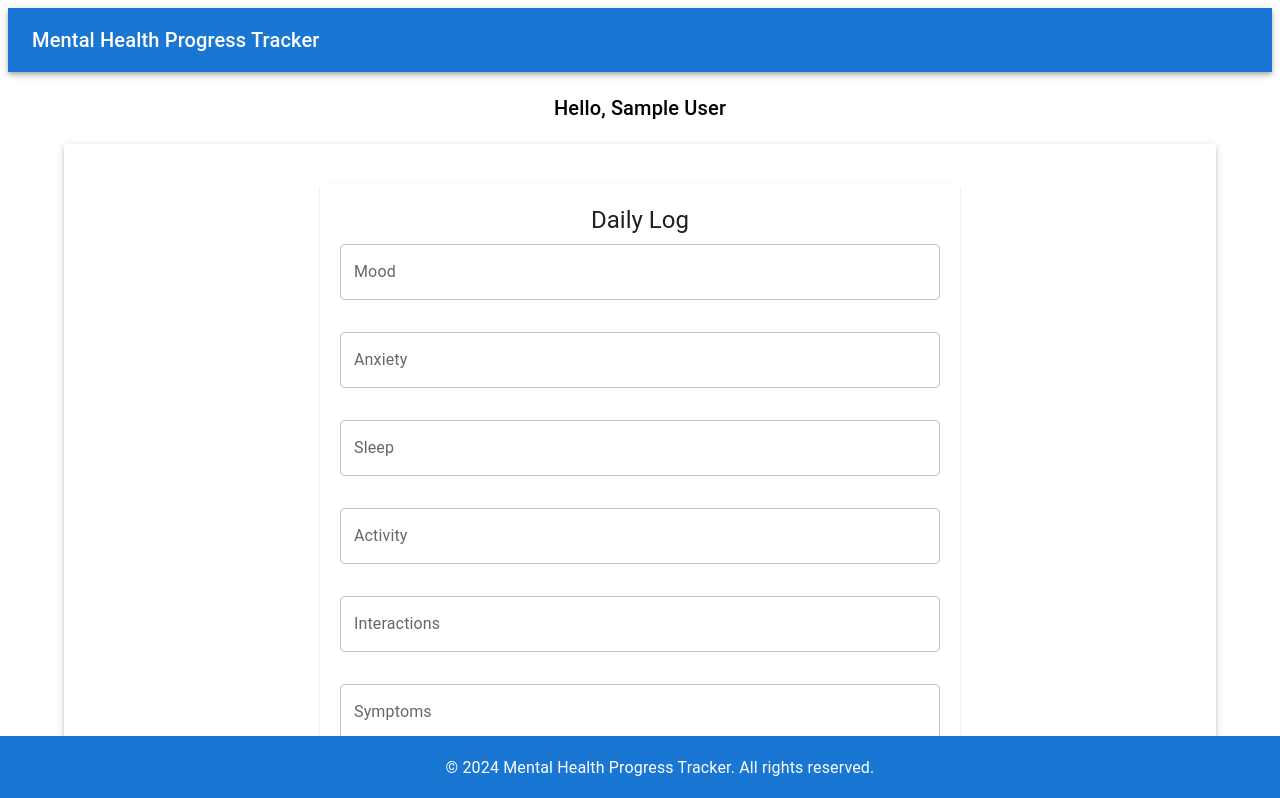
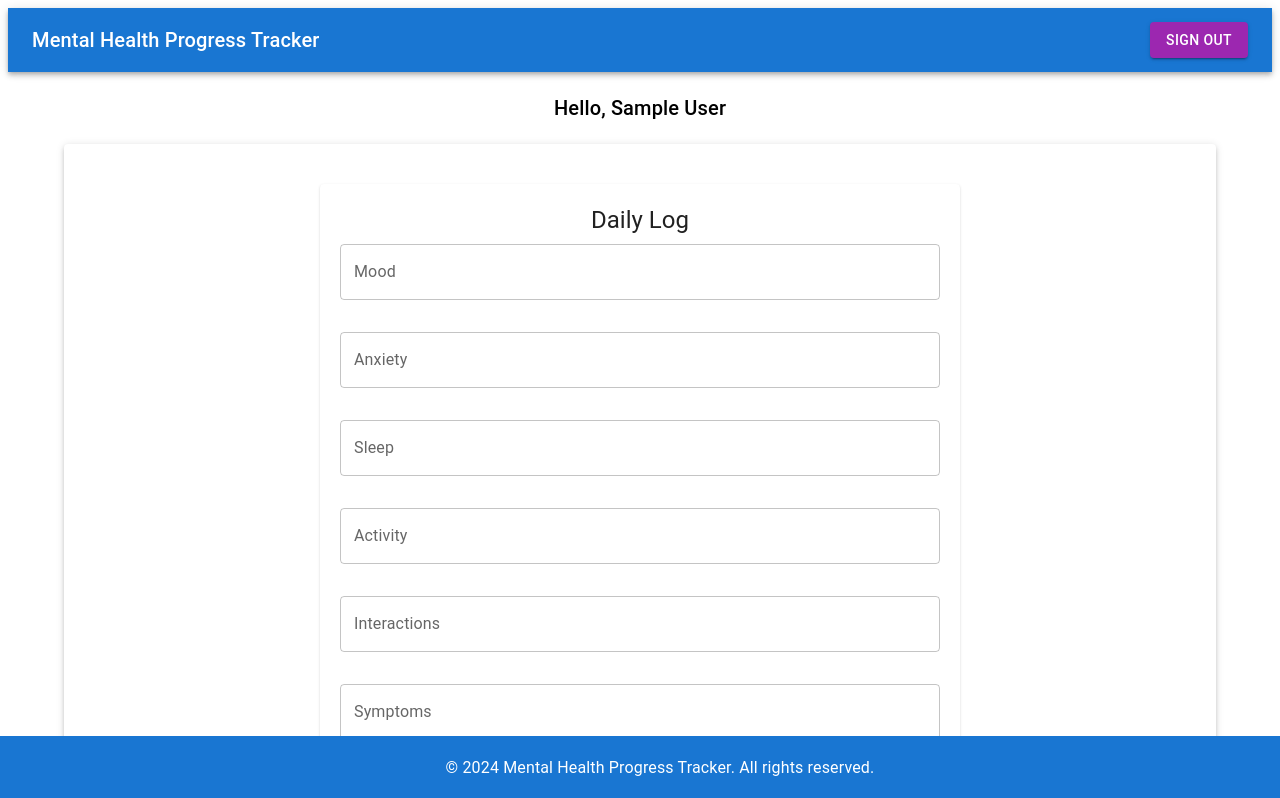
Before and after one commit to VaidyaHarshal/mental-health-progress-tracker, a React (Vite) app in the folder client/: page / in a window 1280 px wide. Shown: the top 798 px of the page. Built offline with nearby package versions, Linux system fonts and the light colour scheme; no server answers; sample sign-in values are in the browser's storage.

Commit message:
component changes

```diff
--- a/client/src/App.jsx
+++ b/client/src/App.jsx
@@ -1,11 +1,10 @@
 import React, { useState } from "react";
 import { BrowserRouter as Router, Route, Routes } from "react-router-dom";
-// import Header from "./components/Layout/Header";
 import Home from "./pages/Home";
-import Dashboard from "./pages/Dashboard";
-import DailyLogForm from "./components/DailyLogForm";
 import { UserProvider, useUser } from "./contexts/userContext";
 import { DataProvider } from "./contexts/dataContext";
+import Login from "./components/Login";
+import ProtectedRoute from "./components/ProtectedRoute";
 
 const App = () => {
   const { user } = useUser();
@@ -14,18 +13,12 @@ const App = () => {
     <DataProvider>
       <UserProvider>
         <Router>
-          {/* <Header /> */}
           <Routes>
             <Route path="/" element={<Home />} />
             <Route
-              path="/dashboard"
-              element={
-                <PrivateRoute>
-                  <Dashboard user={user} />
-                </PrivateRoute>
-              }
+              path="/home"
+              element={<ProtectedRoute element={<Home />} />}
             />
-            <Route path="/dailyform" element={<DailyLogForm />} />
           </Routes>
         </Router>
       </UserProvider>
@@ -33,9 +26,4 @@ const App = () => {
   );
 };
 
-const PrivateRoute = ({ children }) => {
-  const { user } = useUser();
-  return user ? children : <div>Please sign in to access this page.</div>;
-};
-
 export default App;
--- a/client/src/components/Auth.jsx
+++ b/client/src/components/Auth.jsx
@@ -4,6 +4,7 @@ import { GoogleAuthProvider, signInWithPopup, signOut } from "firebase/auth";
 import { useUser } from "../contexts/userContext";
 import { Button, Box, Typography, CircularProgress } from "@mui/material";
 import { styled } from "@mui/system";
+import { useNavigate } from "react-router-dom";
 
 const AuthBox = styled(Box)({
   display: "flex",
@@ -22,6 +23,7 @@ const Auth = () => {
   const [isSignedIn, setIsSignedIn] = useState(false);
   const [loading, setLoading] = useState(false);
   const { user, setUser } = useUser();
+  const navigate = useNavigate();
 
   useEffect(() => {
     setIsSignedIn(!!user);
@@ -36,6 +38,7 @@ const Auth = () => {
       .then((result) => {
         setUser(result.user);
         setLoading(false);
+        navigate("/home");
       })
       .catch((error) => {
         if (error.code === "auth/popup-closed-by-user") {
@@ -47,18 +50,18 @@ const Auth = () => {
       });
   };
 
-  const handleSignOut = () => {
-    setLoading(true);
-    signOut(auth)
-      .then(() => {
-        setUser(null);
-        setLoading(false);
-      })
-      .catch((error) => {
-        console.error("Error signing out: ", error);
-        setLoading(false);
-      });
-  };
+  // const handleSignOut = () => {
+  //   setLoading(true);
+  //   signOut(auth)
+  //     .then(() => {
+  //       setUser(null);
+  //       setLoading(false);
+  //     })
+  //     .catch((error) => {
+  //       console.error("Error signing out: ", error);
+  //       setLoading(false);
+  //     });
+  // };
 
   return (
     <AuthBox>
--- /dev/null
+++ b/client/src/components/Layout/HeaderComponent.jsx
@@ -0,0 +1,63 @@
+import React, { useState } from "react";
+import {
+  AppBar,
+  Toolbar,
+  Typography,
+  Button,
+  CircularProgress,
+  Box,
+} from "@mui/material";
+import { styled } from "@mui/system";
+import { signOut } from "firebase/auth";
+import { auth } from "../../utils/firebaseConfig";
+import { useUser } from "../../contexts/userContext";
+
+const HeaderContainer = styled(Box)({
+  flexGrow: 1,
+});
+
+const AuthButton = styled(Button)({
+  marginLeft: "auto", // Push the button to the far right
+  color: "white",
+});
+
+const HeaderComponent = () => {
+  const [loading, setLoading] = useState(false);
+  const { user, setUser } = useUser();
+
+  const handleSignOut = async () => {
+    setLoading(true);
+    try {
+      await signOut(auth);
+      setUser(null);
+    } catch (error) {
+      console.error("Error signing out: ", error);
+    } finally {
+      setLoading(false);
+    }
+  };
+
+  return (
+    <HeaderContainer>
+      <AppBar position="static">
+        <Toolbar>
+          <Typography variant="h6" component="div">
+            Mental Health Progress Tracker
+          </Typography>
+          {user && (
+            <AuthButton
+              variant="contained"
+              color="secondary"
+              onClick={handleSignOut}
+              disabled={loading}
+            >
+              {loading ? <CircularProgress size={24} /> : "Sign out"}
+            </AuthButton>
+          )}
+        </Toolbar>
+      </AppBar>
+    </HeaderContainer>
+  );
+};
+
+export default HeaderComponent;
--- /dev/null
+++ b/client/src/components/Login.jsx
@@ -0,0 +1,21 @@
+import React from "react";
+import { Typography, Box } from "@mui/material";
+import { styled } from "@mui/system";
+import Auth from "../components/Auth"; // Import your Auth component
+
+const LoginContainer = styled(Box)({
+  display: "flex",
+  justifyContent: "center",
+  alignItems: "center",
+  height: "100vh",
+});
+
+const Login = () => {
+  return (
+    <LoginContainer>
+      <Auth />
+    </LoginContainer>
+  );
+};
+
+export default Login;
--- /dev/null
+++ b/client/src/components/ProtectedRoute.jsx
@@ -0,0 +1,11 @@
+import React from "react";
+import { Navigate } from "react-router-dom";
+import { useUser } from "../contexts/userContext"; // Adjust the import path as needed
+
+const ProtectedRoute = ({ element }) => {
+  const { user } = useUser();
+
+  return user ? element : <Navigate to="/" />;
+};
+
+export default ProtectedRoute;
--- a/client/src/pages/Home.jsx
+++ b/client/src/pages/Home.jsx
@@ -12,7 +12,7 @@ import {
   Toolbar,
 } from "@mui/material";
 import { styled } from "@mui/system";
-import Dashboard from "./Dashboard";
+import HeaderComponent from "../components/Layout/HeaderComponent";
 
 const Header = styled(Box)({
   backgroundImage: "url(https://source.unsplash.com/1600x900/?nature,water)",
@@ -27,7 +27,7 @@ const Header = styled(Box)({
 
 const MainContent = styled(Container)({
   marginTop: "20px",
-  paddingBottom: "80px", // Space for the footer
+  paddingBottom: "80px",
 });
 
 const Footer = styled(Box)({
@@ -46,19 +46,7 @@ const Home = () => {
 
   return (
     <div>
-      <AppBar position="static" color="primary">
-        <Toolbar>
-          <Typography variant="h6">Mental Health Progress Tracker</Typography>
-        </Toolbar>
-      </AppBar>
-      {/* <Header>
-        <Typography variant="h2" gutterBottom>
-          Welcome to Your Mental Health Journey
-        </Typography>
-        <Typography variant="h5">
-          Track your progress and insights to stay on top of your well-being.
-        </Typography>
-      </Header> */}
+      <HeaderComponent />
       <MainContent maxWidth="lg">
         <Auth />
         {user && (
```
Also changed, not shown: client/src/components/Layout/Header.jsx (deleted, +0 -23 lines).
